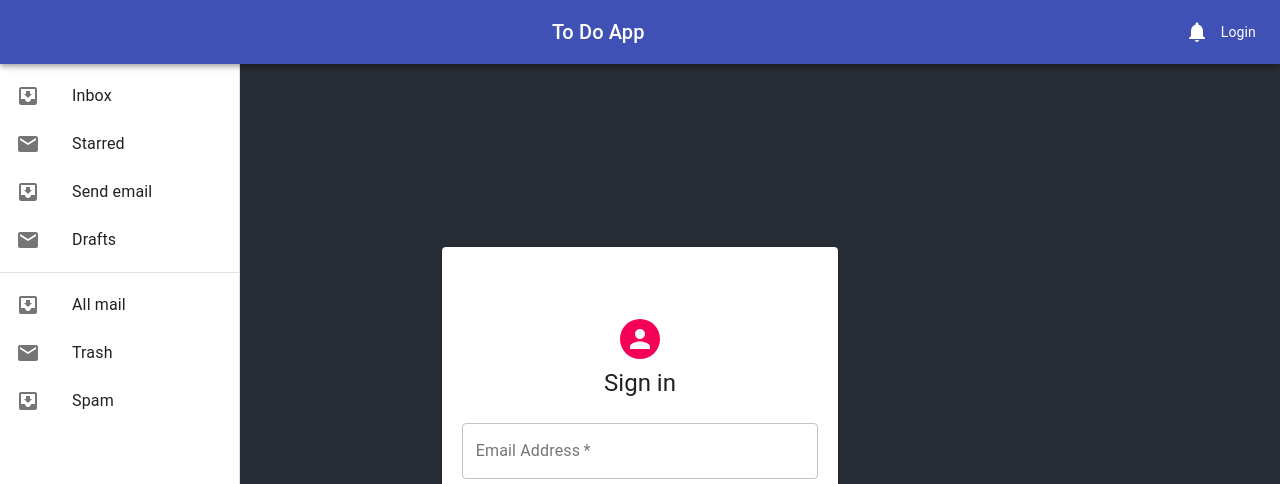
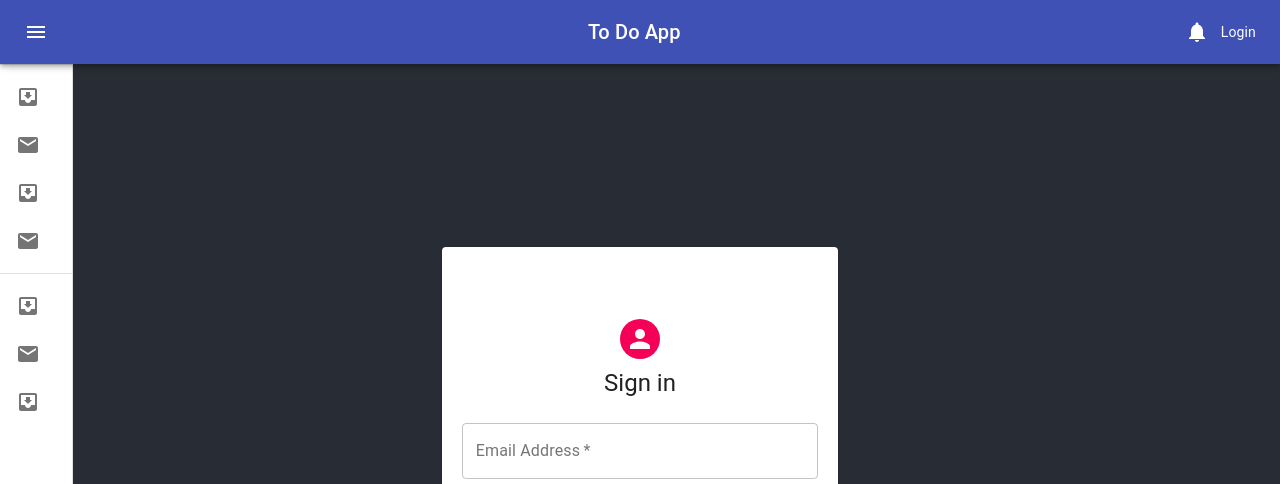
Before and after one commit to consuelo-sanna/my_todo, a React (Create React App) app: page /auth in a window 1280 px wide. Shown: the top 484 px of the page. Built offline with nearby package versions, Linux system fonts and the light colour scheme; no server answers.

Commit message:
mini Drawer working

```diff
--- a/src/components/NavBar.js
+++ b/src/components/NavBar.js
@@ -24,6 +24,10 @@ import InboxIcon from '@material-ui/icons/MoveToInbox';
 import MailIcon from '@material-ui/icons/Mail';
 import List from '@material-ui/core/List';
 import Drawer from '@material-ui/core/Drawer';
+import MenuIcon from '@material-ui/icons/Menu';
+import ChevronLeftIcon from '@material-ui/icons/ChevronLeft';
+
+import clsx from 'clsx';
 
 const drawerWidth = 240;
 const useStyles = makeStyles(theme => ({
@@ -38,17 +42,58 @@ const useStyles = makeStyles(theme => ({
         position: 'fixed',
         top: 0,
     },
+    hide: {
+        display: 'none',
+    },
     drawer: {
         width: drawerWidth,
         flexShrink: 0,
+        whiteSpace: 'nowrap',
     },
-    drawerPaper: {
+    drawerOpen: {
         width: drawerWidth,
+        transition: theme.transitions.create('width', {
+            easing: theme.transitions.easing.sharp,
+            duration: theme.transitions.duration.enteringScreen,
+        }),
+    },
+    drawerClose: {
+        transition: theme.transitions.create('width', {
+            easing: theme.transitions.easing.sharp,
+            duration: theme.transitions.duration.leavingScreen,
+        }),
+        overflowX: 'hidden',
+        width: theme.spacing(7) + 1,
+        [theme.breakpoints.up('sm')]: {
+            width: theme.spacing(9) + 1,
+        },
+    },
+    toolbar: {
+        display: 'flex',
+        alignItems: 'center',
+        justifyContent: 'flex-end',
+        padding: theme.spacing(0, 1),
+        ...theme.mixins.toolbar,
     },
     //toolbar: { color: 'primary', paddingTop: 56 },
     toolbar: theme.mixins.toolbar,
     appBar: {
         zIndex: theme.zIndex.drawer + 1,
+        transition: theme.transitions.create(['width', 'margin'], {
+            easing: theme.transitions.easing.sharp,
+            duration: theme.transitions.duration.leavingScreen,
+        }),
+    },
+    appBarShift: {
+        marginLeft: drawerWidth,
+        width: `calc(100% - ${drawerWidth}px)`,
+        transition: theme.transitions.create(['width', 'margin'], {
+            easing: theme.transitions.easing.sharp,
+            duration: theme.transitions.duration.enteringScreen,
+        }),
+    },
+    menuButton: {
+        marginRight: 36,
     },
 }));
 
@@ -100,10 +145,38 @@ const NavBar = props => {
         setState({ ...state, open: false });
     };
 
+    const [isDrawerOpen, setisDrawerOpen] = useState(false);
+
+    const handleDrawerOpen = () => {
+        console.log('premuto per aprire');
+        setisDrawerOpen(true);
+    };
+
+    const handleDrawerClose = () => {
+        console.log('premuto per chiudere');
+        setisDrawerOpen(false);
+    };
+
     return (
         <div className={classes.root}>
-            <AppBar position="fixed" className={classes.appBar}>
+            <AppBar
+                position="fixed"
+                className={clsx(classes.appBar, {
+                    [classes.appBarShift]: isDrawerOpen,
+                })}
+            >
                 <Toolbar>
+                    <IconButton
+                        color="inherit"
+                        aria-label="open drawer"
+                        onClick={handleDrawerOpen}
+                        edge="start"
+                        className={clsx(classes.menuButton, {
+                            [classes.hide]: isDrawerOpen,
+                        })}
+                    >
+                        <MenuIcon />
+                    </IconButton>
                     <Typography
                         variant="h6"
                         color="inherit"
@@ -136,13 +209,24 @@ const NavBar = props => {
                 </Toolbar>
             </AppBar>
             <Drawer
-                className={classes.drawer}
                 variant="permanent"
+                className={clsx(classes.drawer, {
+                    [classes.drawerOpen]: isDrawerOpen,
+                    [classes.drawerClose]: !isDrawerOpen,
+                })}
                 classes={{
-                    paper: classes.drawerPaper,
+                    paper: clsx({
+                        [classes.drawerOpen]: isDrawerOpen,
+                        [classes.drawerClose]: !isDrawerOpen,
+                    }),
                 }}
             >
-                <div className={classes.toolbar} />
+                <div className={classes.toolbar}>
+                    <IconButton onClick={handleDrawerClose}>
+                        <ChevronLeftIcon />
+                    </IconButton>
+                </div>
+                <Divider />
                 <List>
                     {['Inbox', 'Starred', 'Send email', 'Drafts'].map(
                         (text, index) => (
```
